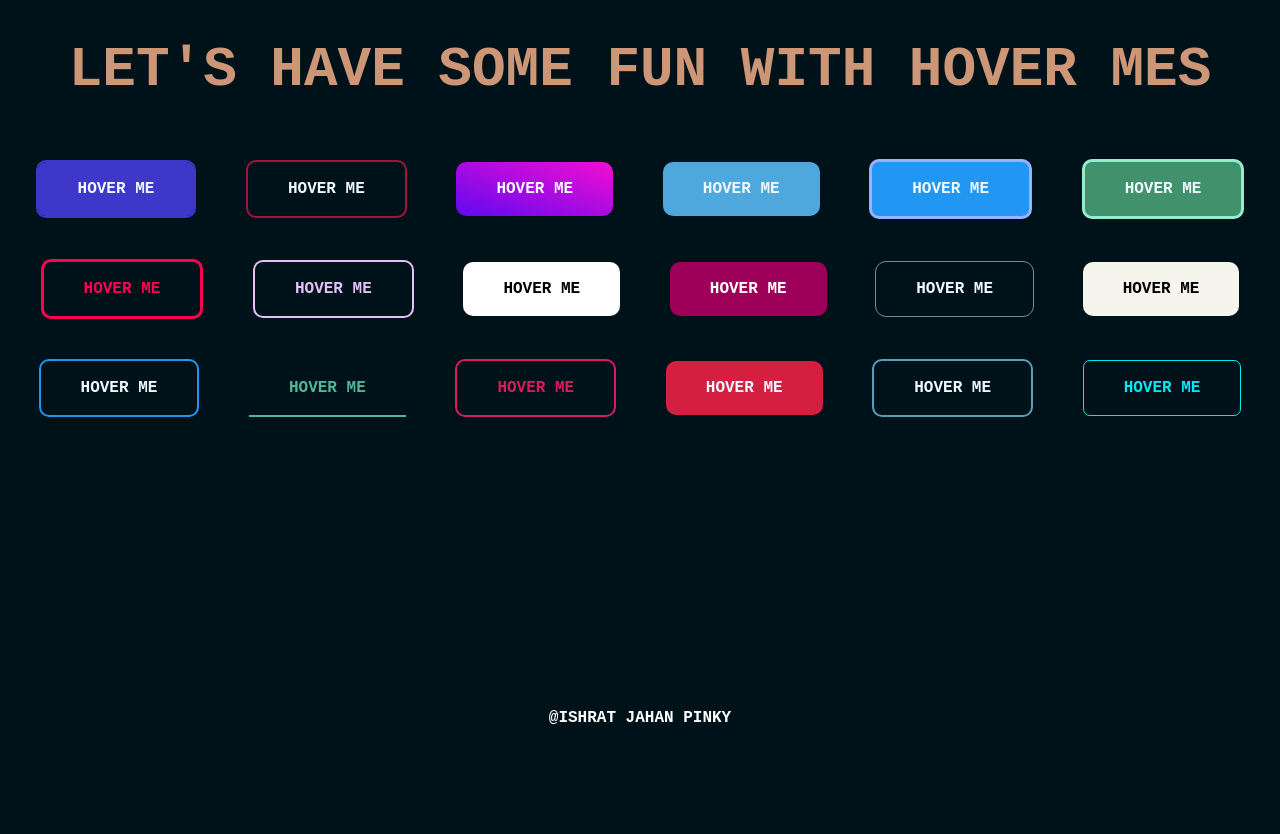
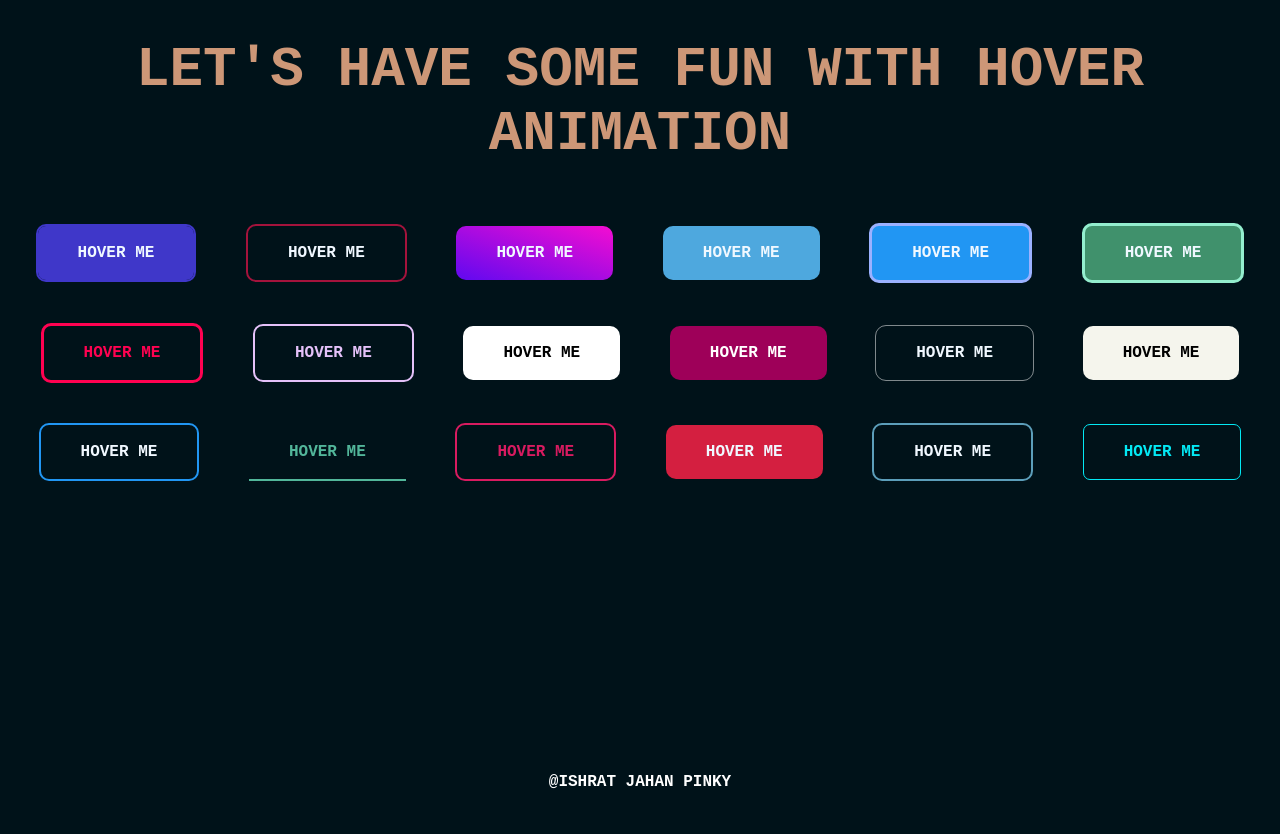
Before and after one commit to Pinky057/CSS-Buttons, a plain HTML site: page index.html in a window 1280 px wide. Drawn offline with Linux system fonts and the light colour scheme.

Commit message:
Update index.html

```diff
--- a/index.html
+++ b/index.html
@@ -8,7 +8,7 @@
     <title>Buttons</title>
   </head>
   <body>
-    <h1>let's have some fun with Hover Mes</h1>
+    <h1>let's have some fun with Hover Animation</h1>
     <button class="btn animation1">Hover Me</button>
     <button class="btn animation2">Hover Me</button>
     <button class="btn animation3"><span>Hover Me</span></button>
```
